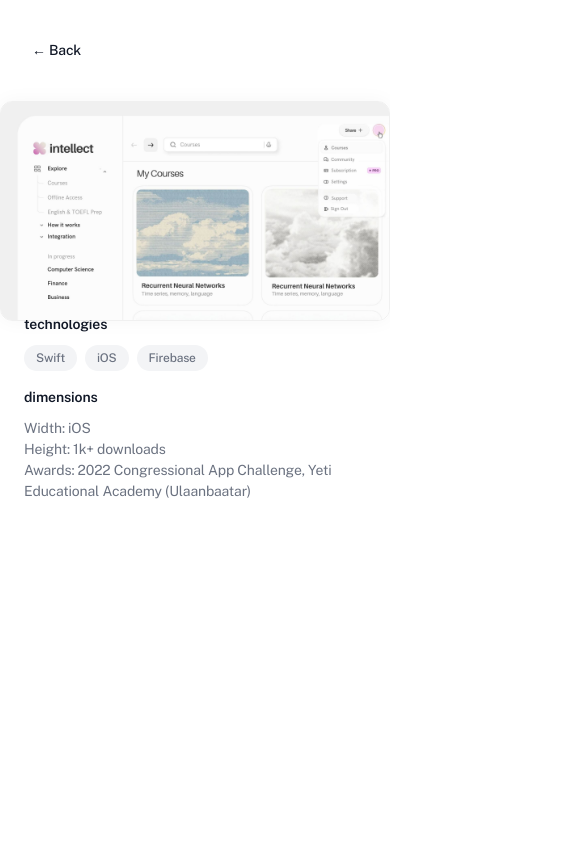
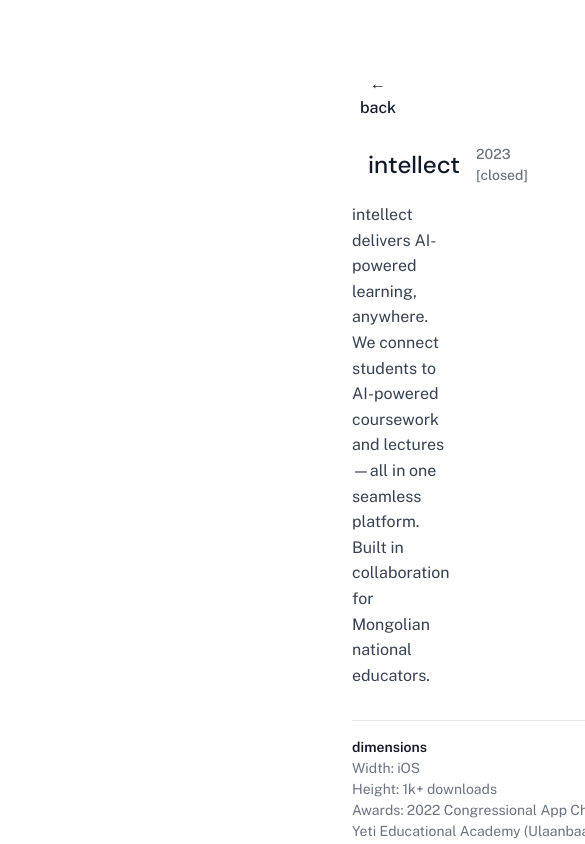
Before and after one commit to marla-tumenjargal/dashboard, a Next.js app: page /projects in a window 390 px wide. Shown: the top 844 px of the page, 585 px wide, since content can reach past the window. Built offline with nearby package versions, Linux system fonts and the light colour scheme.

Commit message:
more updates ikik

```diff
--- a/app/layout.tsx
+++ b/app/layout.tsx
@@ -4,6 +4,7 @@
 
 import './globals.css'  // your global styles
 import Header from './components/Navigation'
+import Footer from './components/Footer';
 
 export const metadata = {
   title: 'Marla Tumenjargal',
@@ -22,6 +23,8 @@
     <html lang="en">
       <body>
         {children}
+
+      <Footer />
       </body>
     </html>
   )
--- a/app/page.tsx
+++ b/app/page.tsx
@@ -7,7 +7,6 @@
     <div>
       <Header />
       <Hero />
-      <Footer />
     </div>
   )
 }
--- a/app/projects/page.tsx
+++ b/app/projects/page.tsx
@@ -1,7 +1,7 @@
-'use client'
+'use client';
 import { useRouter } from 'next/navigation';
 import { useState, useEffect } from 'react';
-import './projects.css'; // Import the completely separate CSS file
+import './projects.css';
 
 export default function ProjectsPage() {
   const router = useRouter();
@@ -15,19 +15,47 @@
   useEffect(() => {
     const interval = setInterval(() => {
       setCurrentImageIndex((prevIndex) => (prevIndex + 1) % images.length);
-        }, 2000); // Switch every 2 seconds
-
+    }, 2000);
     return () => clearInterval(interval);
   }, [images.length]);
 
   return (
     <div className="projects-page">
       <button onClick={handleBackClick} className="projects-back-button">
-                ← Back
+        ← back
       </button>
+
       <div className="projects-main-container">
         <div className="projects-item">
-                    <div className="projects-item-layout">
+        <div className="projects-content">
+            <div className="projects-header">
+                <img src="/intellect-logo.jpg" alt="Intellect Logo" className="projects-logo" />
+                <h2 className="projects-title">intellect</h2>
+                <span className="projects-year">2023 [closed]</span>
+            </div>
+
+            <div className="projects-main-content">
+                <div className="projects-left-content">
+                <p className="projects-description">
+                    intellect delivers AI-powered learning, anywhere. We connect students to AI-powered coursework and
+                    lectures—all in one seamless platform. Built in collaboration for Mongolian national educators.
+                </p>
+                </div>
+
+                <div className="projects-details-grid">
+                <div className="projects-detail-section">
+                    <h3 className="projects-detail-title">dimensions</h3>
+                    <p className="projects-detail-content">
+                    Width: iOS<br />
+                    Height: 1k+ downloads<br />
+                    Awards: 2022 Congressional App Challenge
+                            ∙ Yeti Educational Academy (Ulaanbaatar)
+                    </p>
+                </div>
+                </div>
+            </div>
+            </div>
+
           <div className="projects-image-container">
             {images.map((image, index) => (
               <img
@@ -38,35 +66,6 @@
               />
             ))}
           </div>
-                        <div className="projects-content">
-                            <div className="projects-header">
-                                <h2 className="projects-title">intellect</h2>
-                                <span className="projects-year">2023 [closed]</span>
-                            </div>
-                            <p className="projects-description">
-                            intellect delivers Al-powered learning, anywhere. We connect students to Al-powered coursework and lectures—all in one seamless platform. Built in collaboration for Mongolian national educators.
-                            </p>
-
-                            <div className="projects-details">
-                                <div className="projects-detail-section">
-                                    <h3 className="projects-detail-title">technologies</h3>
-                                    <div className="projects-tags">
-                                        <span className="projects-tag">Swift</span>
-                                        <span className="projects-tag">iOS</span>
-                                        <span className="projects-tag">Firebase</span>
-                                    </div>
-                                </div>
-                                <div className="projects-detail-section">
-                                    <h3 className="projects-detail-title">dimensions</h3>
-                                    <p className="projects-detail-content">
-                                        Width: iOS<br />
-                                        Height: 1k+ downloads<br />
-                                        Awards: 2022 Congressional App Challenge, Yeti Educational Academy (Ulaanbaatar)
-                                    </p>
-                                </div>
-                            </div>
-                        </div>
-                    </div>
         </div>
       </div>
     </div>
--- a/app/projects/projects.css
+++ b/app/projects/projects.css
@@ -3,138 +3,135 @@
 
 .projects-page {
   font-family: 'Public Sans', sans-serif;
-    letter-spacing: -0.01em;
-    padding: 32px 0;
-    margin: 0 auto;
+  margin-left: 20rem;
+  margin-right: 20rem;
+  margin-top: 2rem; /* reduced from 5rem */
   max-width: 100%;
   min-height: 100vh;
+  box-sizing: border-box;
 }
 
 /* Back Button */
 .projects-back-button {
-    display: inline-flex;
-    align-items: center;
-    margin: 32px 0 16px 32px; /* smaller bottom margin */
-    color: #111827;
   background: none;
   border: none;
-    padding: 12px 24px;
-    border-radius: 6px;
-    margin-top: -20px;
+  color: #111827;
   cursor: pointer;
   font-size: 16px;
   font-weight: 500;
-    transition: all 0.2s ease;
-    text-decoration: none;
+  padding: 0.5rem;
+  margin-top: 0;
+  margin-left: 0;
+  border-radius: 6px;
+  transition: color 0.2s ease;
+  margin-bottom: 1rem;
 }
 
-/* Projects Layout */
+/* Layout */
 .projects-main-container {
   display: flex;
   flex-direction: column;
-    gap: 96px;
-    padding: 0;
-    width: 100%;
+  gap: 1rem;
+  position: relative;
 }
+
 
 .projects-item {
   display: flex;
   flex-direction: column;
-    width: 100%;
+  gap: 1rem;
 }
 
-.projects-item-layout {
-    display: flex;
-    align-items: flex-start;
-    gap: 48px;
-    margin-bottom: 48px;
-}
-
-/* Project Image */
-.projects-image {
-    max-width: 1000px;
-    width: 100%;
-    height: auto;
-    display: block;
-    border-radius: 12px;
-    border: 1px solid rgba(0, 0, 0, 0.06); /* subtle gray border */
-    box-shadow: 0 0 20px rgba(0, 0, 0, 0.04); /* very light glassy effect */
-    flex-shrink: 0;
-}
-
-/* Project Content */
 .projects-content {
     display: flex;
     flex-direction: column;
-    gap: 8px; /* smaller gap between title & description */
+    gap: 1rem;
     flex: 1;
-    min-width: 0;
-    padding: 48px 32px 48px 12px; /* reduce left padding */
   }
 
-/* Project Header */
+.projects-main-content {
+  display: flex;
+  gap: 2rem;
+  align-items: flex-start;
+}
+
+.projects-left-content {
+  flex: 1;
+  display: flex;
+  flex-direction: column;
+  gap: 1rem;
+}
+
 .projects-header {
   display: flex;
-    align-items: baseline;
-    gap: 16px;
-    margin-bottom: 4px;
+  align-items: center;
+  gap: 1rem;
+}
+
+.projects-logo {
+  height: 40px;
+  border-radius: 4px;
 }
 
 .projects-title {
-    font-size: 32px;
+  font-size: 2rem;
+  font-family: 'DM Sans', sans-serif;
   font-weight: 500;
-    font-family: 'DM Sans', sans-serif;
   color: #111827;
   margin: 0;
-    letter-spacing: -0.02em;
-    flex: 1;
 }
 
 .projects-year {
   font-size: 14px;
   color: #6b7280;
   font-weight: 500;
-    letter-spacing: -0.01em;
-    margin: 0;
 }
 
-/* Project Description */
 .projects-description {
   font-size: 16px;
   color: #374151;
   line-height: 1.6;
-    font-weight: 400;
   max-width: 600px;
   margin: 0;
 }
 
-.projects-details {
+/* Dimensions section with connecting lines */
+.projects-details-grid {
   display: flex;
   flex-direction: column;
-    gap: 24px;
-    margin-top: 8px;
-    padding-top: 24px;
-    border-top: 1px solid #e5e7eb;
+  gap: 1rem;
+  padding-left: 2rem;
+  border-left: 1px solid #e5e7eb;
+  position: relative;
+  min-width: 300px;
+  margin-top: 1rem;
+}
+
+.projects-details-grid::before {
+  content: '';
+  position: absolute;
+  left: -1px;
+  bottom: -1rem;
+  margin-left:-31rem;
+  width: 67.9rem;
+  height: 1px;
+  background-color: #e5e7eb;
 }
 
 .projects-detail-section {
   display: flex;
   flex-direction: column;
-    gap: 12px;
 }
 
 .projects-detail-title {
   font-size: 14px;
   font-weight: 600;
   color: #111827;
-    letter-spacing: -0.01em;
-    margin: 0;
 }
 
 .projects-detail-content {
   font-size: 14px;
   color: #6b7280;
-    margin: 0;
   line-height: 1.5;
 }
 
@@ -142,172 +139,95 @@
 .projects-tags {
   display: flex;
   flex-wrap: wrap;
-    gap: 8px;
+  gap: 0.5rem;
 }
 
 .projects-tag {
   background-color: #f3f4f6;
   color: #6b7280;
-    padding: 4px 12px;
-    border-radius: 20px;
+  padding: 0.25rem 0.75rem;
+  border-radius: 9999px;
   font-size: 12px;
   font-weight: 500;
 }
 
-/* Links */
-.projects-links {
-    display: flex;
-    flex-direction: column;
-    gap: 8px;
-}
-
-.projects-link {
-    color: #111827;
-    text-decoration: underline;
-    font-size: 14px;
-    font-weight: 400;
-    transition: color 0.5s ease;
-}
-
-.projects-link:hover {
-    color: #6b7280;
-}
-
-/* Color Palette */
-.projects-colors {
-    display: flex;
-    gap: 12px;
-    align-items: center;
-}
-
-.projects-color {
-    width: 24px;
-    height: 24px;
-    border-radius: 50%;
-    border: 1px solid #e5e7eb;
-}
-
-/* Responsive Design */
-@media (max-width: 768px) {
-    .projects-page {
-        padding: 16px 0;
-    }
-
-    .projects-back-button {
-        margin-left: 16px;
-        padding: 10px 20px;
-        font-size: 15px;
-    }
-
-    .projects-main-container {
-        gap: 64px;
-    }
-
-    .projects-item-layout {
-        flex-direction: column;
-        gap: 8px;
-        margin-bottom: 32px;
-    }
-
-    .projects-image {
-        max-width: 100%;
+/* Image Carousel */
+.projects-image-container {
+    position: relative;
+    max-width: 1300px;
     width: 100%;
+    margin-top: 1.5rem;  /* reduced from 2rem */
     height: auto;
   }
 
-    .projects-content {
-        padding: 32px 16px;
+  .projects-side-column {
+    display: flex;
+    flex-direction: column;
+    gap: 2rem;
+    flex: 0 0 300px;
+    border-top: 1px solid #e5e7eb;
+    padding-top: 0.5rem;  /* reduced from 1.5rem */
   }
 
-    .projects-header {
-        flex-direction: row;
-        gap: 12px;
-        align-items: baseline;
-    }
-
-    .projects-title {
-        font-size: 24px;
-    }
-
-    .projects-year {
-        font-size: 13px;
-    }
-
-    .projects-details {
-        gap: 20px;
-        padding: 16px;
-    }
-
-    .projects-detail-section {
-        gap: 10px;
-    }
-}
-
-@media (max-width: 480px) {
-    .projects-back-button {
-        margin-top: 16px;
-        margin-bottom: 32px;
-        padding: 8px 16px;
-        font-size: 14px;
-    }
-
-    .projects-title {
-        font-size: 20px;
-    }
-
-    .projects-year {
-        font-size: 12px;
-    }
-
-    .projects-item-layout {
-        gap: 16px;
-        margin-bottom: 24px;
-    }
-
-    .projects-content {
-        padding: 24px 12px;
-    }
-
-    .projects-details {
-        padding: 12px;
-        gap: 16px;
-    }
-}
-/* Image Carousel Container */
-.projects-image-container {
-    position: relative;
-    max-width: 1000px;
-    width: 100%;
-    height: auto;
-    flex-shrink: 0;
-}
-
-/* Update the existing .projects-image class */
 .projects-image {
   position: absolute;
   top: 0;
   left: 0;
+  width: 100%;
   max-width: 100%;
-    width: 100%;
   height: auto;
-    display: block;
+  opacity: 0;
   border-radius: 12px;
   border: 1px solid rgba(0, 0, 0, 0.06);
   box-shadow: 0 0 20px rgba(0, 0, 0, 0.04);
-    opacity: 0;
-    transition: opacity 0.5s cubic-bezier(0.4, 0, 0.2, 1);
+  transition: opacity 0.5s ease;
 }
 
 .projects-image.active {
   opacity: 1;
+  position: relative;
 }
 
-/* Ensure the first image sets the container height */
-.projects-image:first-child {
-    position: relative;
-    opacity: 1;
+/* Responsive */
+@media (max-width: 768px) {
+  .projects-page {
+    padding: 2rem;
   }
 
-.projects-image:first-child.active {
-    position: absolute;
+  .projects-back-button {
+    margin-left: 0;
   }
+
+  .projects-title {
+    font-size: 1.5rem;
+  }
+
+  .projects-content {
+    gap: 1rem;
+  }
+
+  .projects-main-container::after {
+    display: none;
+  }
+
+  .projects-main-content {
+    flex-direction: column;
+    gap: 1rem;
+  }
+
+  .projects-details-grid {
+    border-left: none;
+    padding-left: 0;
+    margin-top: 1rem;
+    border-top: 1px solid #e5e7eb;
+    padding-top: 1rem;
+  }
+
+  .projects-details-grid::before {
+    display: none;
+  }
+
+  .projects-image-container {
+    margin-top: 1rem;
+  }
+}
```
Also changed, not shown: public/intellect-logo.jpg (added). Lines whose indentation alone changed are shown as unchanged.
